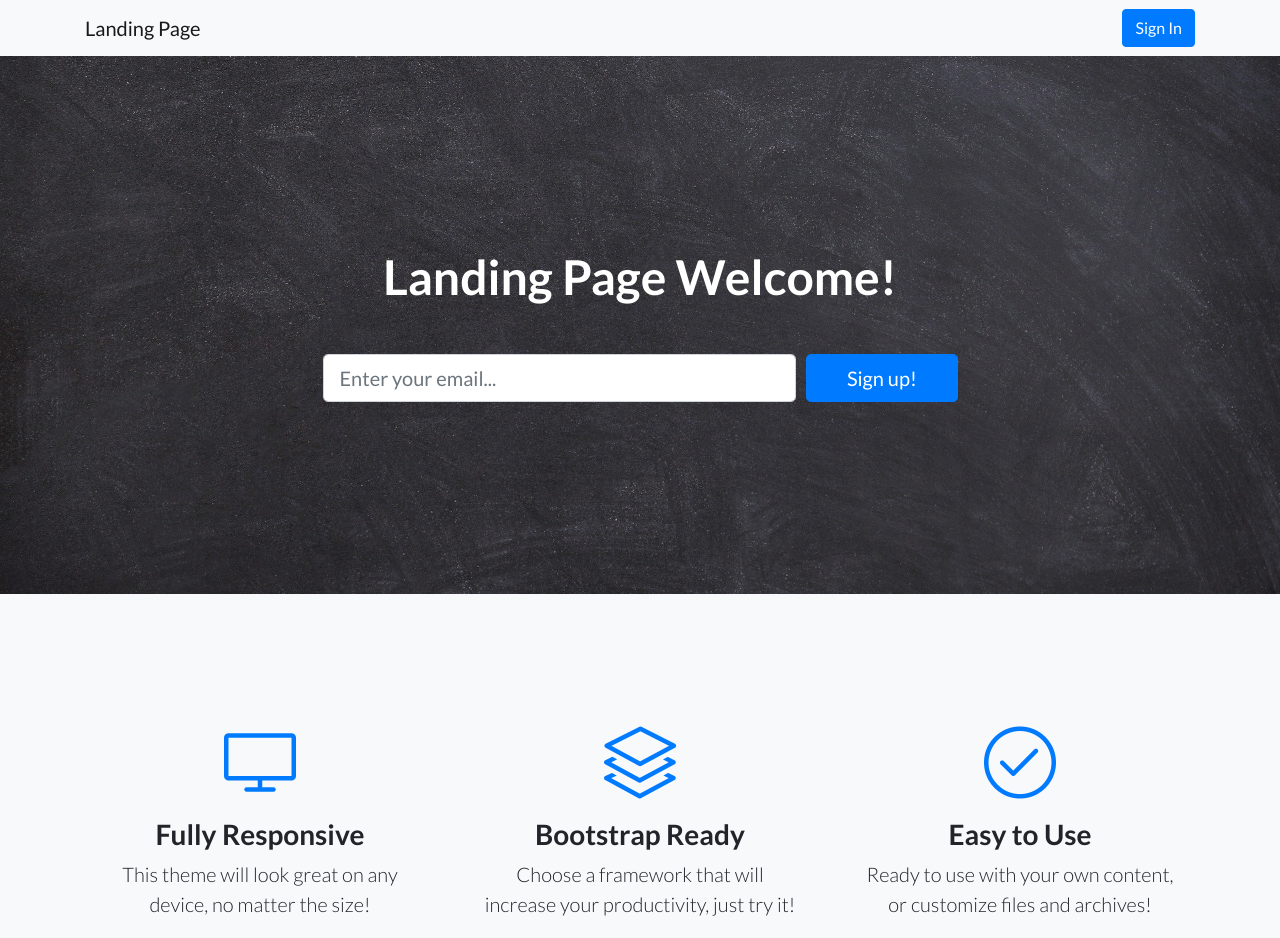
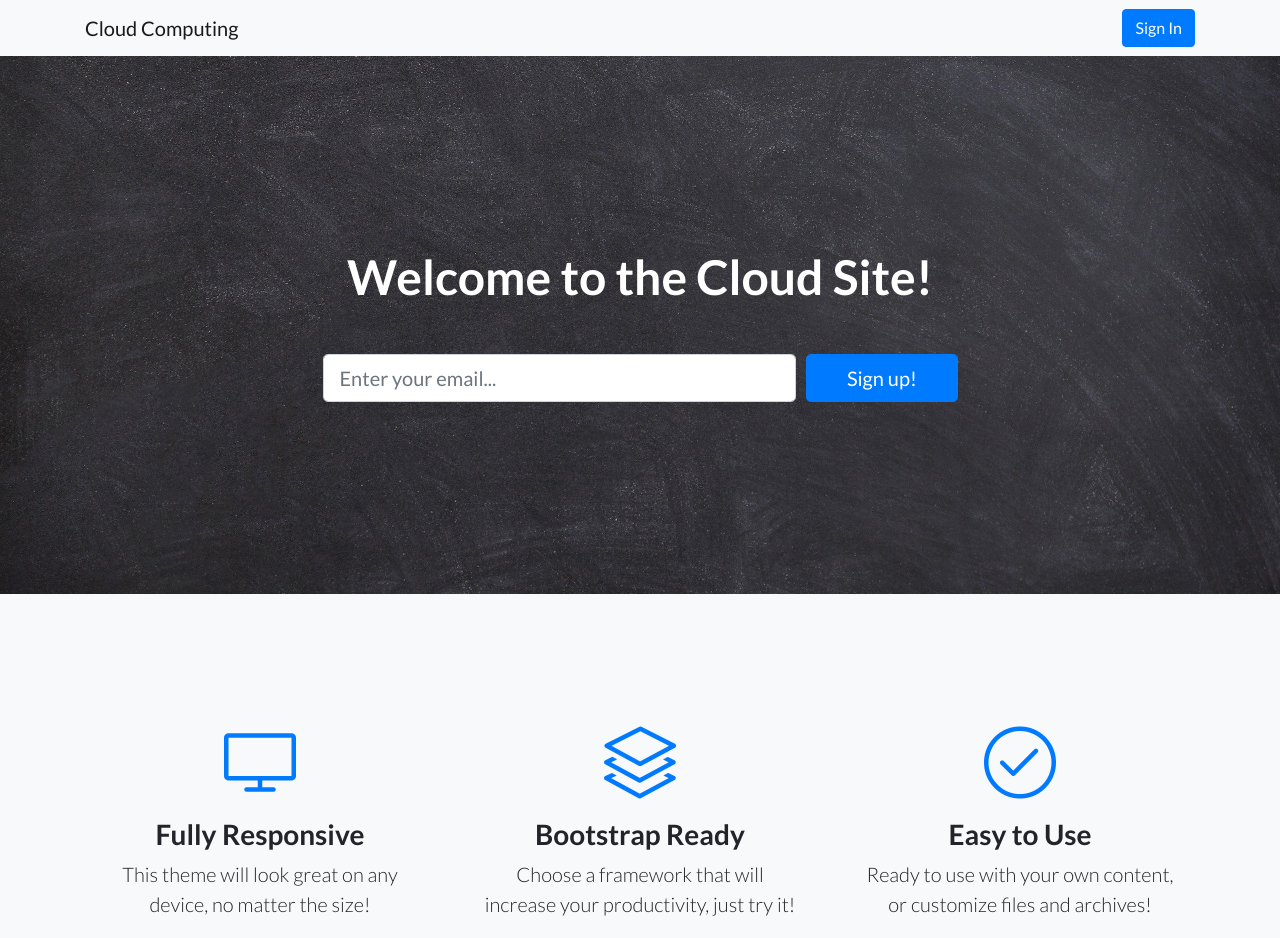
Before and after one commit to lucasferreiradev/portfolio_lp, a plain HTML site: page index.html in a window 1280 px wide. Shown: the top 938 px of the page. Drawn offline with Linux system fonts and the light colour scheme.

Commit message:
‘commit’

```diff
--- a/css/landing-page.css
+++ b/css/landing-page.css
@@ -1,7 +1,6 @@
 /*!
  * Start Bootstrap - Landing Page v5.0.6 (https://startbootstrap.com/template-overviews/landing-page)
  * Copyright 2013-2019 Start Bootstrap
- * Licensed under MIT (https://github.com/BlackrockDigital/startbootstrap-landing-page/blob/master/LICENSE)
  */
 
 body {
--- a/index.html
+++ b/index.html
@@ -28,7 +28,7 @@
   <!-- Navigation -->
   <nav class="navbar navbar-light bg-light static-top">
     <div class="container">
-      <a class="navbar-brand" href="#">Landing Page</a>
+      <a class="navbar-brand" href="#">Cloud Computing</a>
       <a class="btn btn-primary" href="#">Sign In</a>
     </div>
   </nav>
@@ -39,7 +39,7 @@
     <div class="container">
       <div class="row">
         <div class="col-xl-9 mx-auto">
-          <h1 class="mb-5">Landing Page Welcome!</h1>
+          <h1 class="mb-5">Welcome to the Cloud Site!</h1>
         </div>
         <div class="col-md-10 col-lg-8 col-xl-7 mx-auto">
           <form>
```
Also changed, not shown: css/landing-page.min.css.
